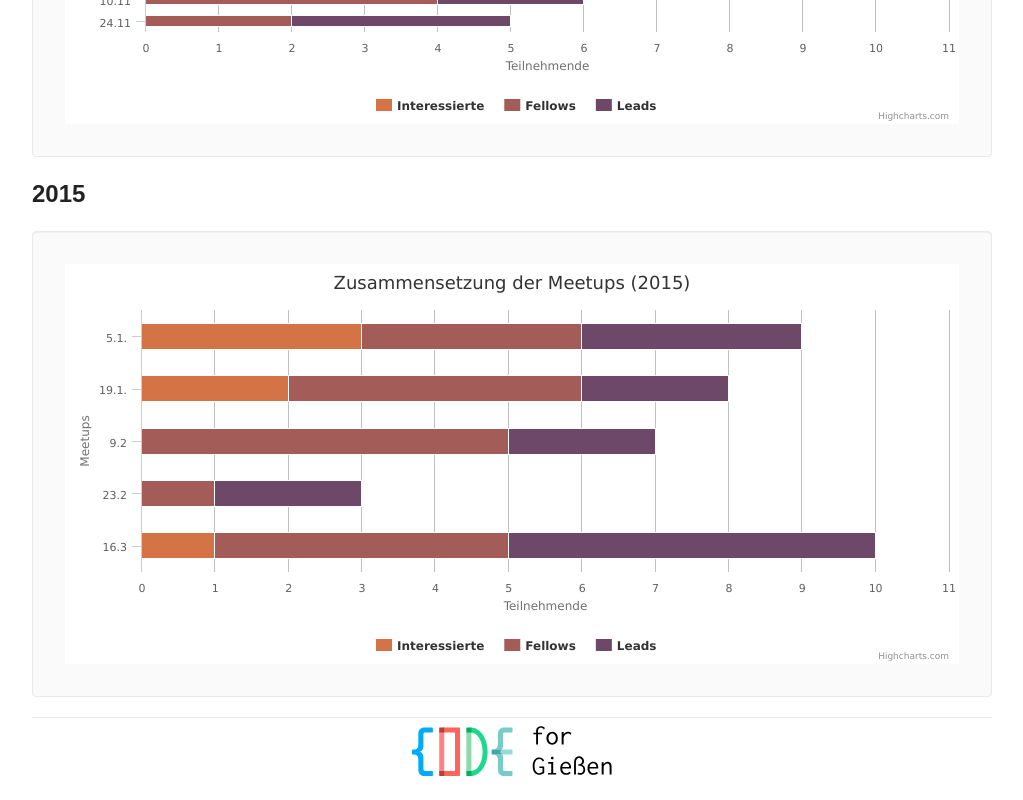
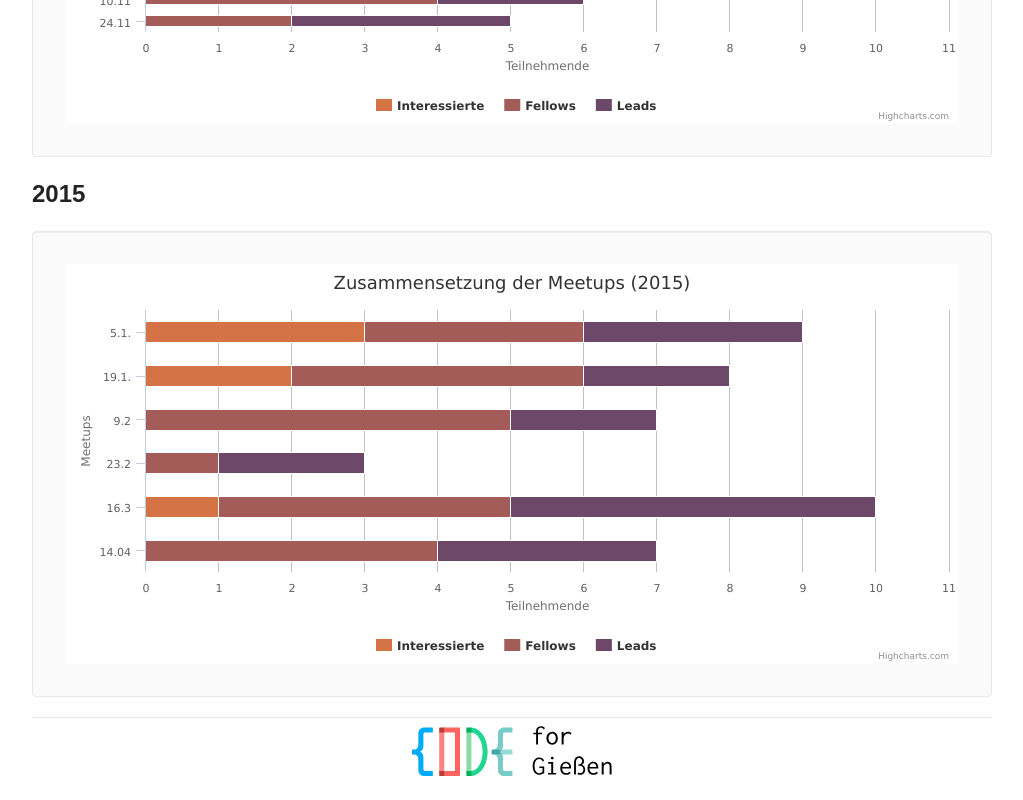
Before and after one commit to CodeForGiessen/stats, a plain HTML site: page index.html in a window 1280 px wide. Shown: the part 483-1283 px from the top of the page, without its empty margins (128-1151 px from the left). Drawn offline with Linux system fonts and the light colour scheme.

Commit message:
added last meeting

```diff
--- a/index.html
+++ b/index.html
@@ -111,7 +111,7 @@
                         text: 'Zusammensetzung der Meetups (2015)'
                     },
                     xAxis: {
-                        categories: ['5.1.', '19.1.', '9.2', '23.2', '16.3'],
+                        categories: ['5.1.', '19.1.', '9.2', '23.2', '16.3', '14.04'],
                         tickmarkPlacement: 'on',
                         title: {
                             text: 'Meetups'
@@ -132,13 +132,13 @@
                     },
                     series: [{
                         name: 'Leads',
-                        data: [3, 2, 2, 2, 5]
+                        data: [3, 2, 2, 2, 5, 3]
                     }, {
                         name: 'Fellows',
-                        data: [3, 4, 5, 1, 4]
+                        data: [3, 4, 5, 1, 4, 4]
                     }, {
                         name: 'Interessierte',
-                        data: [3, 2, 0, 0, 1]
+                        data: [3, 2, 0, 0, 1, 0]
                     }],
                     colors: ['#6D4869', '#A35C58', '#D47345']
                 });
```
